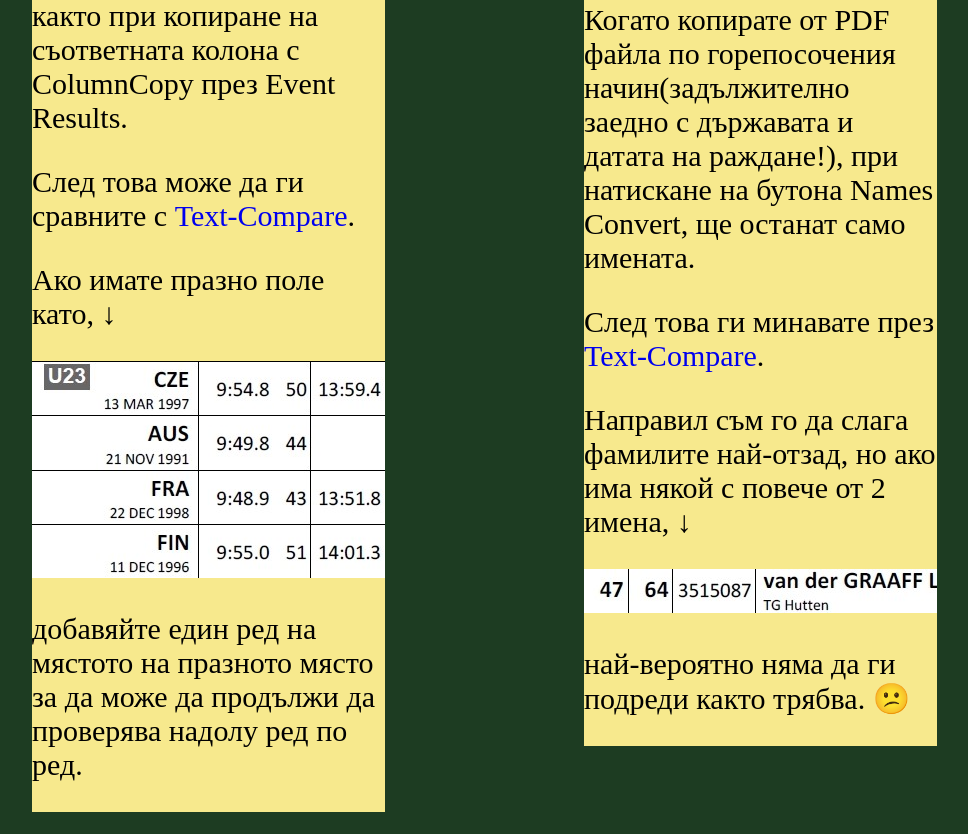
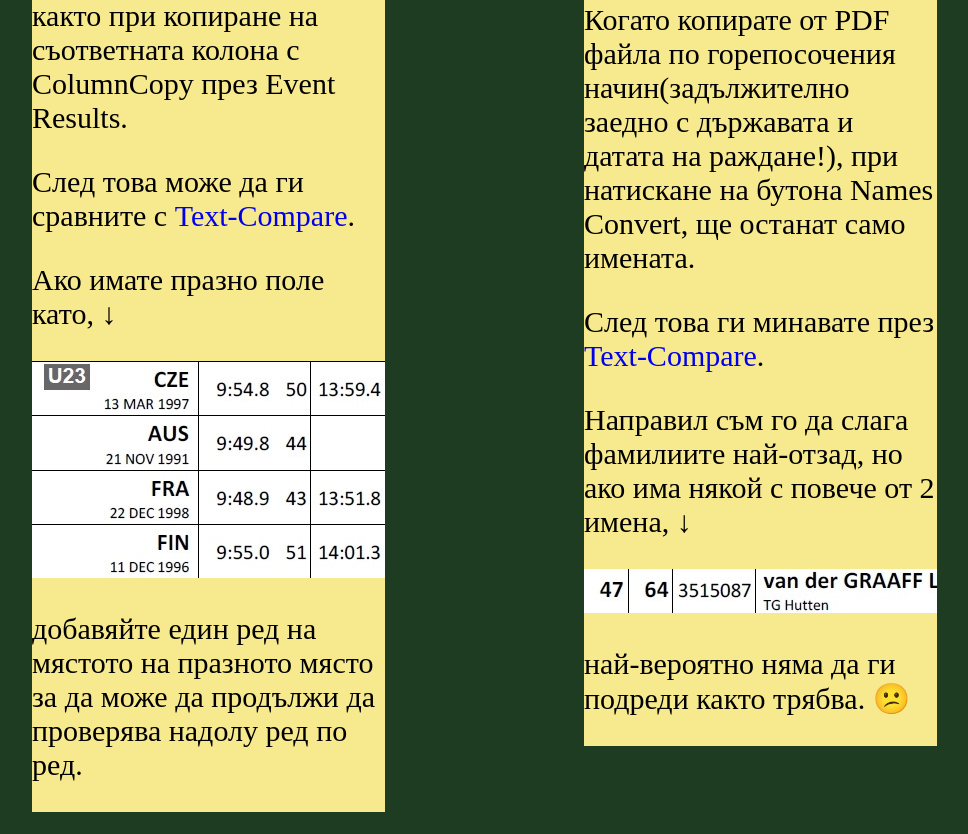
Before and after one commit to krisgiyan/judgescore, a plain HTML site: page cross-country.html in a window 1280 px wide. Shown: the part 1636-2470 px from the top of the page, without its empty margins (106-1074 px from the left). Drawn offline with nearby package versions, Linux system fonts and the light colour scheme.

Commit message:
Update cross-country.html

```diff
--- a/cross-country.html
+++ b/cross-country.html
@@ -59,7 +59,7 @@
                 при натискане на бутона Names Convert,
                 ще останат само имената.</p>
             <p class="guide-text">След това ги минавате през <a href="http://text-compare.com/" target="_blank" class="guide-text">Text-Compare</a>.</p>
-            <p class="guide-text">Направил съм го да слага фамилите най-отзад, но ако има някой с повече от 2 имена, ↓</p>
+            <p class="guide-text">Направил съм го да слага фамилиите най-отзад, но ако има някой с повече от 2 имена, ↓</p>
             <p><img src="cross-country-names-guide-2nd-img.JPG" alt="Тук трябваше да има screenshot..."></p>
             <p class="guide-text">най-вероятно няма да ги подреди както трябва. 😕</p>
         </div>
```
